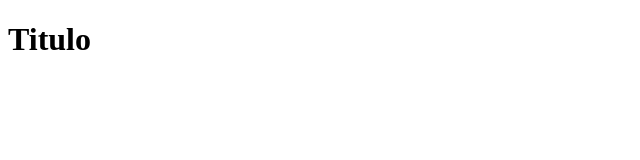
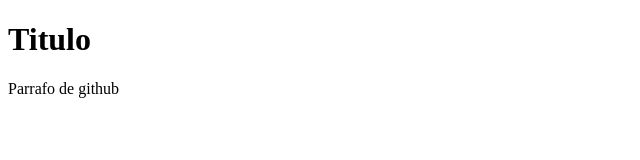
Before and after one commit to evel85/vscode, a plain HTML site: page index.html in a window 1280 px wide. Shown: the whole page, without its empty margins (0-640 px from the left). Drawn offline with Linux system fonts and the light colour scheme.

Commit message:
Update index.html

```diff
--- a/index.html
+++ b/index.html
@@ -8,5 +8,6 @@
 </head>
 <body>
     <h1>Titulo</h1>
+    <p>Parrafo de github</p>
 </body>
 </html>
```
